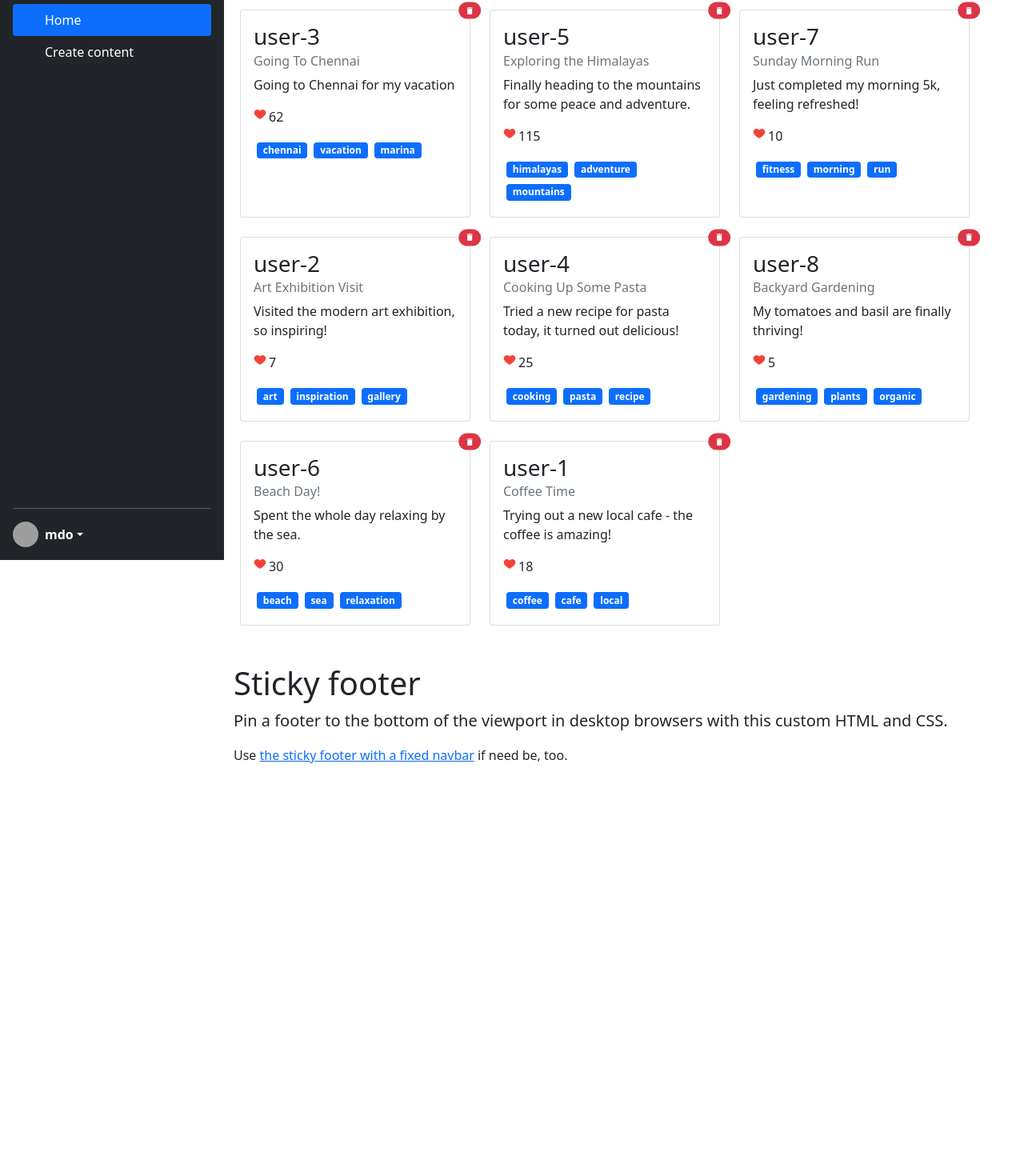
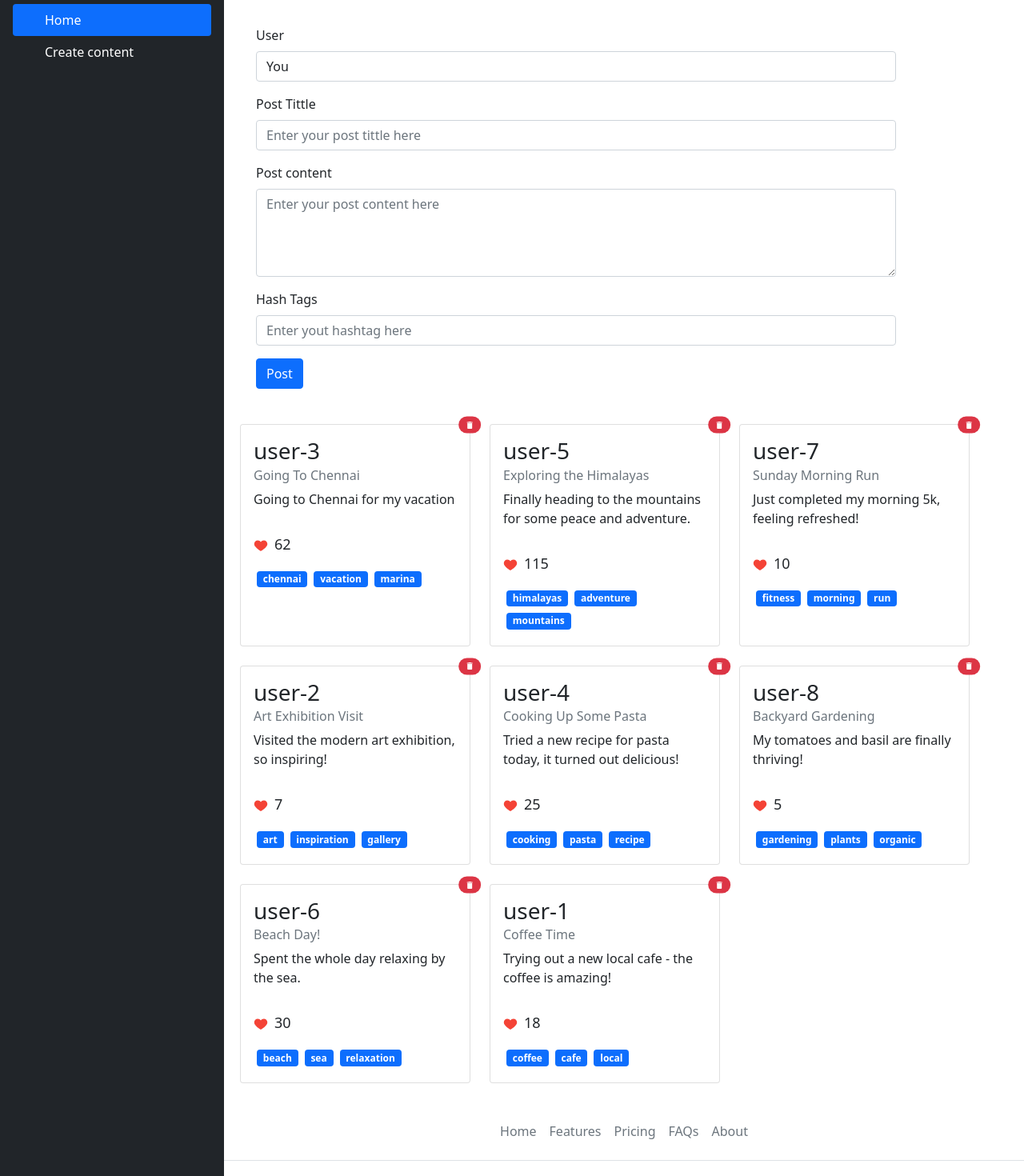
Before and after one commit to ajay1931/social_media, a React (Vite) app: page / in a window 1280 px wide. Shown: the part 80-1550 px from the top of the page at 80% size. Before the commit the page ends 1052 px from the top, so only its background shows below. Built offline with nearby package versions, Linux system fonts and the light colour scheme; grey boxes are pictures that could not be loaded.

Commit message:
update delete option

```diff
--- a/src/App.css
+++ b/src/App.css
@@ -1,31 +1,39 @@
-.app-container{
+.app-container {
     display: flex;
 }
 
-.header-footer{
+.header-footer {
     width: 100%;
 }
 
-.sidebar{
-    height: 780px;
+.sidebar {
+    min-height: 500px;
 }
 
-.HomePage{
+.createcontent{
+    margin: 20px;
+    display: flex;
+    flex-direction: column;
+    align-items: center;
+}
+
+.createcontent-form{
+    width: 50rem;
+}
+
+.HomePage {
     margin: 20px;
 }
 
-.productliststore{
+.productliststore {
     display: flex;
     flex-wrap: wrap;
     gap: 1.5rem;
 }
 
-.reactions{
-    display:flex;
-    gap: 3px;
+.reactions {
+    display: flex;
+    align-items: center;
+    gap: 8px;
+    font-size: 18px;
 }
-
-.createcontent-form{
-    margin: 50px;
-    width: 50rem;
-}
--- a/src/Components/CreateContent.jsx
+++ b/src/Components/CreateContent.jsx
@@ -2,22 +2,33 @@ import React from 'react'
 
 const CreateContent = () => {
     return (
+        <div className="createcontent">
             <form className='createcontent-form'>
+                <div className="mb-3">
+                    <label className="form-label">User</label>
+                    <input
+                        type="text"
+                        defaultValue="You"
+                        className="form-control"
+                        id="user"
+                        required />
+                </div>
                 <div className="mb-3">
                     <label className="form-label">Post Tittle</label>
                     <input
                         type="text"
                         className="form-control"
-                    id="exampleInputEmail1"
+                        id="title"
                         placeholder='Enter your post tittle here'
                         required />
                 </div>
                 <div className="mb-3">
                     <label className="form-label">Post content</label>
-                <input
+                    <textarea
                         type="textarea"
                         className="form-control"
-                    id="exampleInputEmail1"
+                        id="content"
+                        rows='4'
                         placeholder='Enter your post content here'
                         required />
                 </div>
@@ -26,13 +37,14 @@ const CreateContent = () => {
                     <input
                         type="text"
                         className="form-control"
-                    id="exampleInputEmail1"
+                        id="hashtag"
                         placeholder='Enter yout hashtag here'
                         required />
                 </div>
 
                 <button type="submit" className="btn btn-primary">Post</button>
             </form>
+        </div>
     )
 }
 
--- a/src/Components/Footer.jsx
+++ b/src/Components/Footer.jsx
@@ -3,13 +3,36 @@ import React from 'react'
 const Footer = () => {
     return (
         <div>
-            <main className="flex-shrink-0">
-                <div className="container">
-                    <h1 className="mt-5">Sticky footer</h1>
-                    <p className="lead">Pin a footer to the bottom of the viewport in desktop browsers with this custom HTML and CSS.</p>
-                    <p>Use <a href="/docs/5.0/examples/sticky-footer-navbar/">the sticky footer with a fixed navbar</a> if need be, too.</p>
-                </div>
-            </main>
+            <footer class="py-3 my-4">
+                <ul class="nav justify-content-center border-bottom pb-3 mb-3">
+                    <li class="nav-item">
+                        <a href="#" class="nav-link px-2 text-muted">
+                            Home
+                        </a>
+                    </li>
+                    <li class="nav-item">
+                        <a href="#" class="nav-link px-2 text-muted">
+                            Features
+                        </a>
+                    </li>
+                    <li class="nav-item">
+                        <a href="#" class="nav-link px-2 text-muted">
+                            Pricing
+                        </a>
+                    </li>
+                    <li class="nav-item">
+                        <a href="#" class="nav-link px-2 text-muted">
+                            FAQs
+                        </a>
+                    </li>
+                    <li class="nav-item">
+                        <a href="#" class="nav-link px-2 text-muted">
+                            About
+                        </a>
+                    </li>
+                </ul>
+                <p class="text-center text-muted">© 2021 Company, Inc</p>
+            </footer>
         </div>
     )
 }
--- a/src/Components/Post.jsx
+++ b/src/Components/Post.jsx
@@ -9,11 +9,11 @@ const Post = ({ id, title, body, reactions, tags = [], deletePost, user }) => {
         <div className="card" style={{ width: "18rem" }}>
             <div className="card-body">
                 <h3 className="card-title">{user}</h3>
-                <h6 class="card-subtitle mb-2 text-muted">{title}</h6>
+                <h6 class="card-subtitle mb-2 text-muted" >{title}</h6>
                 <p className="card-text">{body}</p>
                 <span className='reactions'>
                     <FcLike onClick={() => setReaction(reaction + 1)} />
-                    <p>{reaction}</p>
+                    <p style={{paddingTop:'15px'}}>{reaction}</p>
                 </span>
                 <span>
                     {tags.map((tag, index) => (
--- a/src/Store/ProductListStore.jsx
+++ b/src/Store/ProductListStore.jsx
@@ -1,5 +1,6 @@
 import React, { useState } from 'react'
 import Post from '../Components/Post';
+import CreateContent from '../Components/CreateContent';
 
 const POST_LIST = [
     {
@@ -61,22 +62,23 @@ const POST_LIST = [
 ]
 
 const ProductListStore = () => {
-    let RandomNumber = () => {
-        return Math.floor(Math.random() * 100000000);
-    };
-
     const [posts, setPosts] = useState(POST_LIST);
 
     let deletePost = (id) => {
         setPosts(posts.filter((post, index) => index !== id))
     }
 
+    let addPost=(newPost)=>{
+        setPosts([newPost,...posts])
+    }
+
     return (
         <div className='productliststore'>
+            <CreateContent addPost={addPost}/>
             {posts.map((post, index) => (
                 <Post
                     key={index}
-                    id={RandomNumber()}
+                    id={index}
                     title={post.title}
                     body={post.body}
                     reactions={post.reactions}
```
Lines whose indentation alone changed are shown as unchanged.
